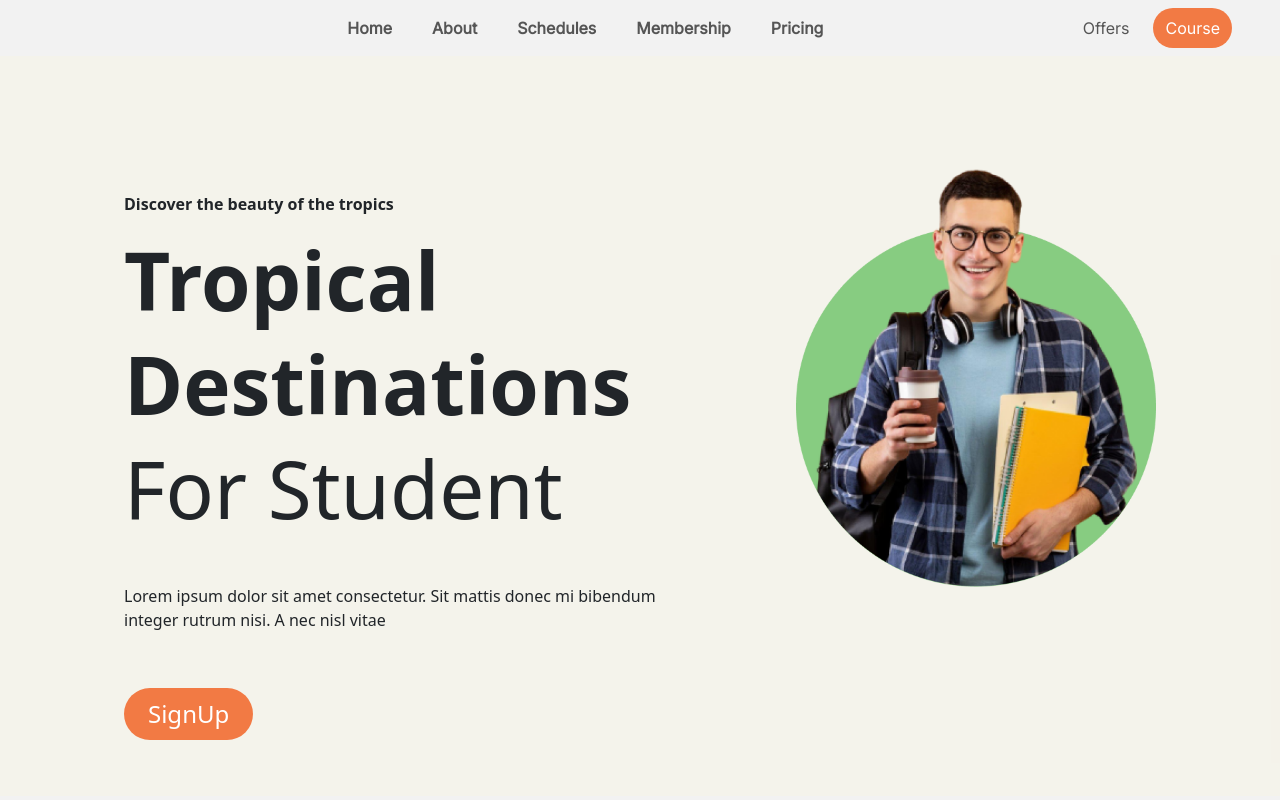
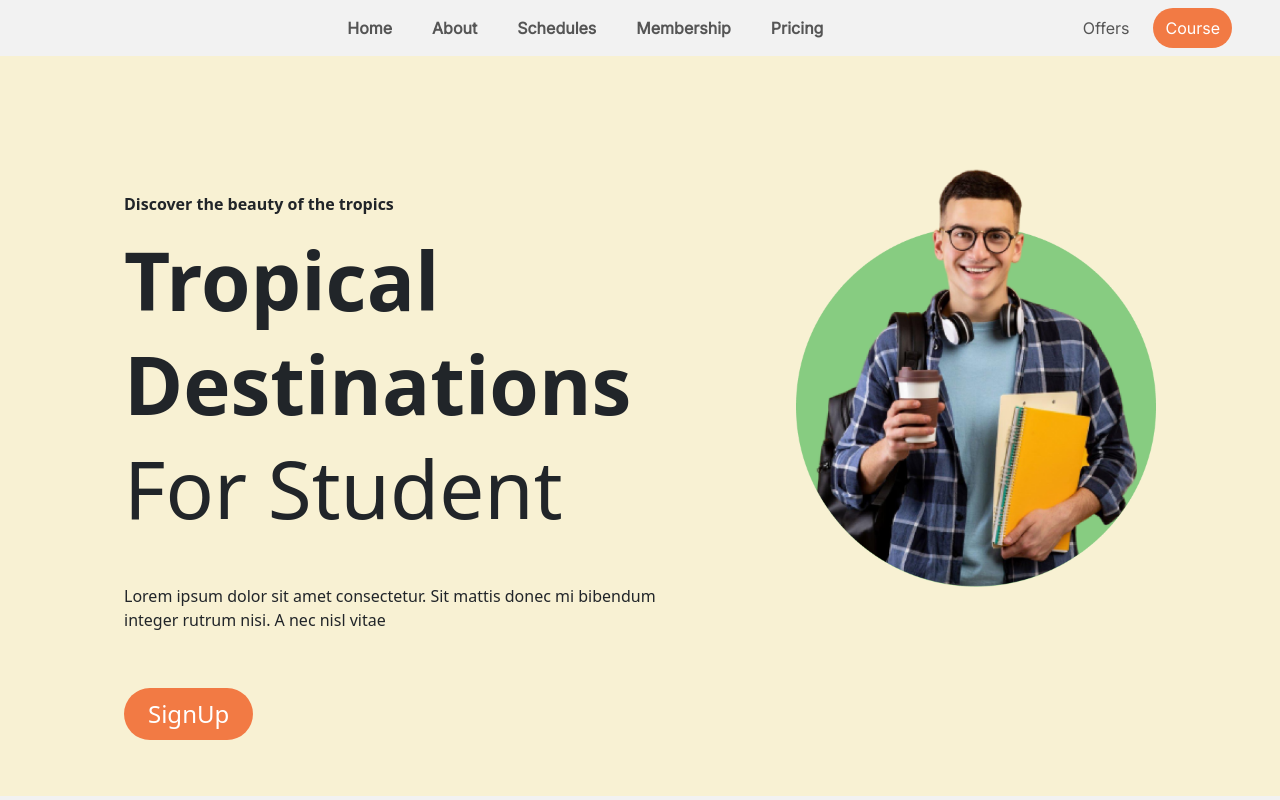
Before and after one commit to vineeshakodipaka/Task1, a React (Create React App) app: page / in a window 1280 px wide. Shown: the top 800 px of the page. Built offline with nearby package versions, Linux system fonts and the light colour scheme.

Commit message:
changes done

```diff
--- a/src/components/Homepage/Section1.js
+++ b/src/components/Homepage/Section1.js
@@ -3,10 +3,7 @@ import { Button, Col, div, Row } from "react-bootstrap";
 import imga from "../../Images/Group 171.png";
 const Section1 = () => {
   return (
-    <div
-      className="pt-4 section1cls"
-      style={{ background: "rgba(248, 241, 211, 0.25)" }}
-    >
+    <div className="pt-4 section1cls" style={{ background: "#F8F1D3" }}>
       <div className="section1cls">
         <Row className="justify-content-around  px-lg-5 mx-lg-3 px-md-4 pt-3 pb-3 pb-lg-5">
           <Col md={6} className="mt-md-5 pt-3 pt-md-5 ">
--- a/src/index.js
+++ b/src/index.js
@@ -6,7 +6,7 @@ import "bootstrap/dist/css/bootstrap.min.css";
 const root = createRoot(document.getElementById("app"));
 
 root.render(
-  <StrictMode>
+  <>
     <App />
-  </StrictMode>
+  </>
 );
```
